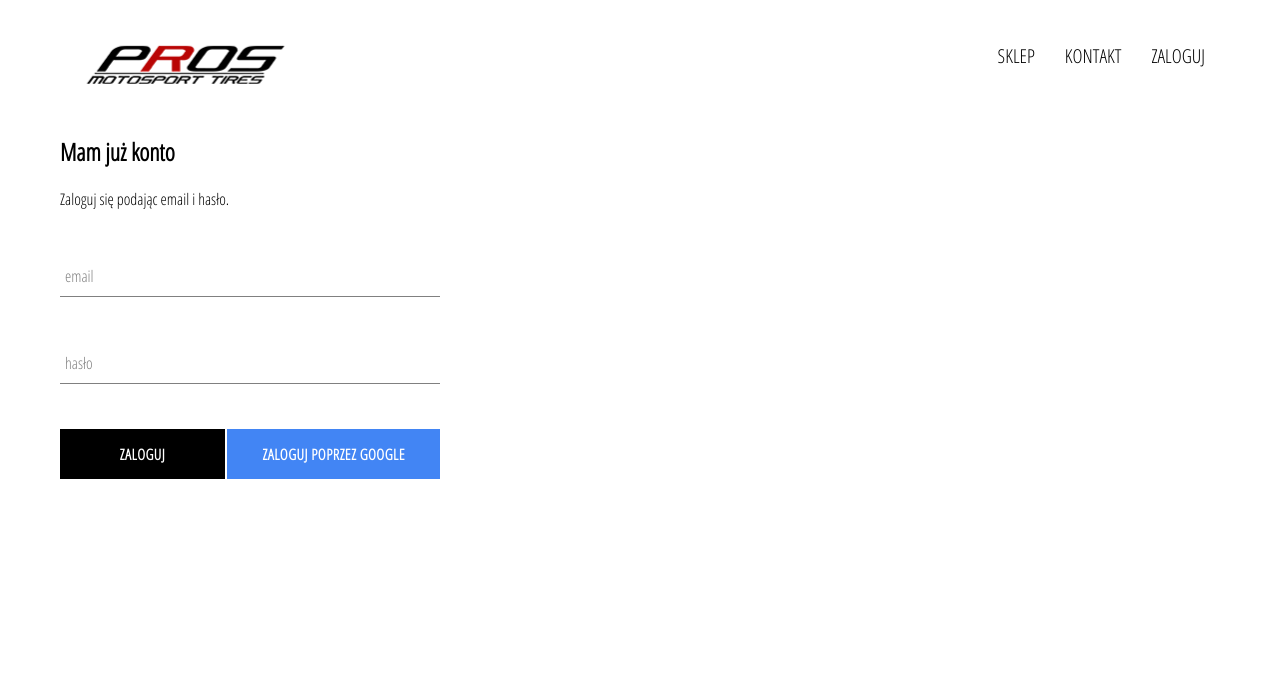
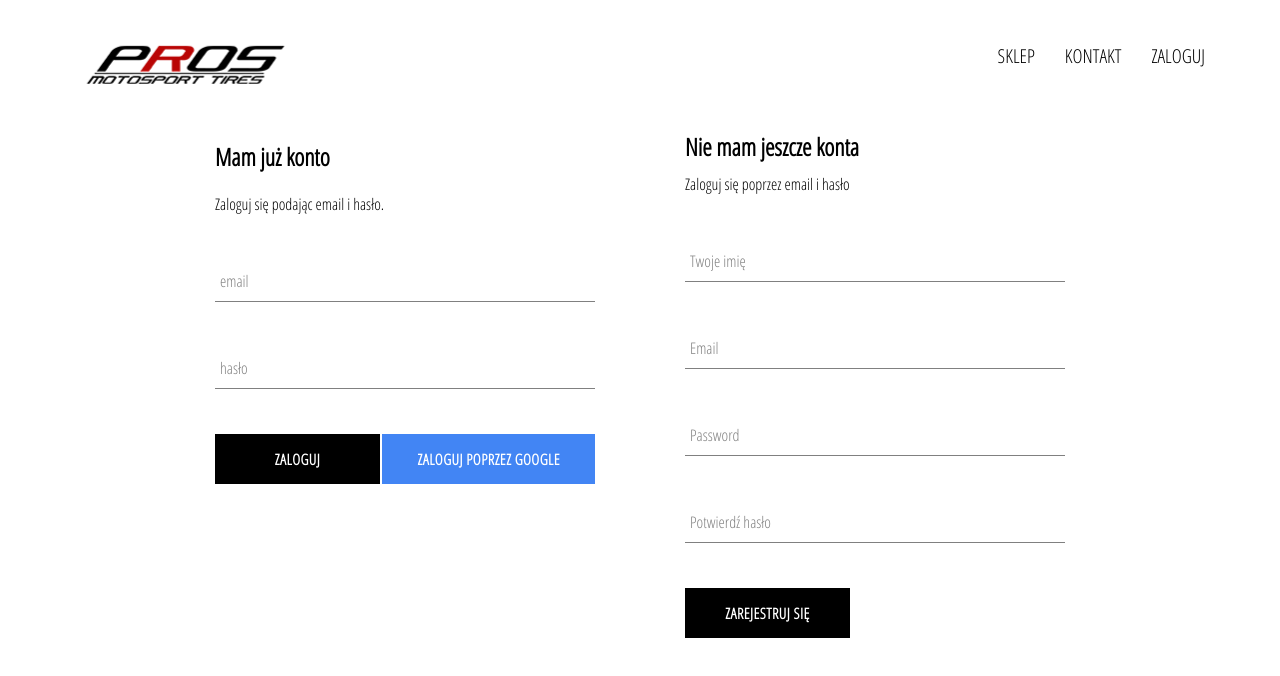
Before and after one commit to agakadela/ecoomerce_shop, a React (Create React App) app in the folder pros/: page /logowanie in a window 1280 px wide. Shown: the top 676 px of the page. Built offline with nearby package versions, Linux system fonts and the light colour scheme; no server answers.

Commit message:
implemented firebase utils with sign up form

```diff
--- a/pros/src/App.js
+++ b/pros/src/App.js
@@ -6,19 +6,32 @@
 import HomePage from './pages/homepage/homepage.component';
 import ShopPage from './pages/shop/shop.component';
 import Header from './components/header/header.component';
-import SignInAndSignUpPage from './pages/sing-in-and-sign-up/sing-in-and-sign-up.component';
-import { auth } from './firebase/firebase.utils';
+import SignInAndSignUpPage from './pages/sign-in-and-sign-up/sign-in-and-sign-up.component';
+import { auth, createUserProfileDocument } from './firebase/firebase.utils';
 
 class App extends Component {
-  constructor() {
-    super();
-    this.state = {
-      currentUser: null
-    };
-  }
+  state = {
+    currentUser: null
+  };
+
+  unsubscribeFromAuth = null;
+
   componentDidMount() {
-    this.unsubscribeFromAuth = auth.onAuthStateChanged(user => {
-      this.setState({ currentUser: user });
+    this.unsubscribeFromAuth = auth.onAuthStateChanged(async userAuth => {
+      if (userAuth) {
+        const userRef = await createUserProfileDocument(userAuth);
+
+        userRef.onSnapshot(snapShot => {
+          this.setState({
+            currentUser: {
+              id: snapShot.id,
+              ...snapShot.data()
+            }
+          });
+        });
+      } else {
+        this.setState({ currentUser: userAuth });
+      }
     });
   }
 
--- a/pros/src/components/sign-in/sign-in.component.jsx
+++ b/pros/src/components/sign-in/sign-in.component.jsx
@@ -8,13 +8,10 @@
 import './sign-in.styles.scss';
 
 class SignIn extends Component {
-  constructor(props) {
-    super(props);
-    this.state = {
-      email: '',
-      password: ''
-    };
-  }
+  state = {
+    email: '',
+    password: ''
+  };
 
   handleSubmit = event => {
     event.preventDefault();
--- /dev/null
+++ b/pros/src/components/sign-up/sign-up.component.jsx
@@ -0,0 +1,94 @@
+import React, { Component } from 'react';
+
+import FormInput from '../form-input/form-input.component';
+import CustomButton from '../custom-button/custom-button.component';
+
+import { auth, createUserProfileDocument } from '../../firebase/firebase.utils';
+
+import './sign-up.styles.scss';
+
+class SignUp extends Component {
+  state = {
+    displayName: '',
+    email: '',
+    password: '',
+    confirmPassword: ''
+  };
+
+  handleSubmit = async event => {
+    event.preventDefault();
+    const { displayName, email, password, confirmPassword } = this.state;
+
+    if (password !== confirmPassword) {
+      alert('hasła nie pasują');
+      return;
+    }
+
+    try {
+      const { user } = await auth.createUserWithEmailAndPassword(
+        email,
+        password
+      );
+      await createUserProfileDocument(user, { displayName });
+      this.setState({
+        displayName: '',
+        email: '',
+        password: '',
+        confirmPassword: ''
+      });
+    } catch (error) {
+      console.log(error);
+    }
+  };
+
+  handleChange = event => {
+    const { name, value } = event.target;
+    this.setState({ [name]: value });
+  };
+  render() {
+    const { displayName, email, password, confirmPassword } = this.state;
+    return (
+      <div className='sign-up'>
+        <h2 className='title'>Nie mam jeszcze konta</h2>
+        <span>Zaloguj się poprzez email i hasło</span>
+        <form className='sign-up-form' onSubmit={this.handleSubmit}>
+          <FormInput
+            type='text'
+            name='displayName'
+            value={displayName}
+            onChange={this.handleChange}
+            label='Twoje imię'
+            required
+          ></FormInput>
+          <FormInput
+            type='email'
+            name='email'
+            value={email}
+            onChange={this.handleChange}
+            label='Email'
+            required
+          ></FormInput>
+          <FormInput
+            type='password'
+            name='password'
+            value={password}
+            onChange={this.handleChange}
+            label='Password'
+            required
+          ></FormInput>
+          <FormInput
+            type='password'
+            name='confirmPassword'
+            value={confirmPassword}
+            onChange={this.handleChange}
+            label='Potwierdź hasło'
+            required
+          ></FormInput>
+          <CustomButton type='submit'>Zarejestruj się</CustomButton>
+        </form>
+      </div>
+    );
+  }
+}
+
+export default SignUp;
--- /dev/null
+++ b/pros/src/components/sign-up/sign-up.styles.scss
@@ -0,0 +1,9 @@
+.sign-up {
+    display: flex;
+    flex-direction: column;
+    width: 380px;
+
+    .title {
+        margin: 10px 0;
+    }
+}
--- a/pros/src/firebase/firebase.utils.js
+++ b/pros/src/firebase/firebase.utils.js
@@ -13,6 +13,30 @@
   measurementId: 'G-GN6E7M2GX1'
 };
 
+export const createUserProfileDocument = async (userAuth, additionalData) => {
+  if (!userAuth) return;
+
+  const userRef = firestore.doc(`users/${userAuth.uid}`);
+  const snapShot = await userRef.get();
+  if (!snapShot.exists) {
+    const { displayName, email } = userAuth;
+    const createdAt = new Date();
+
+    try {
+      await userRef.set({
+        displayName,
+        email,
+        createdAt,
+        ...additionalData
+      });
+    } catch (error) {
+      console.log('error creating user', error);
+    }
+  }
+  return userRef;
+  console.log(snapShot);
+};
+
 firebase.initializeApp(config);
 
 export const auth = firebase.auth();
--- a/pros/src/pages/sing-in-and-sign-up/sing-in-and-sign-up.component.jsx
+++ b/pros/src/pages/sign-in-and-sign-up/sign-in-and-sign-up.component.jsx
@@ -1,12 +1,15 @@
 import React from 'react';
 
 import SignIn from '../../components/sign-in/sign-in.component';
-import './sing-in-and-sign-up.styles.scss';
+import SignUp from '../../components/sign-up/sign-up.component';
+
+import './sign-in-and-sign-up.styles.scss';
 
 const SignInAndSignUpPage = () => {
   return (
     <div className='sign-in-and-sign-up'>
       <SignIn />
+      <SignUp />
     </div>
   );
 };
--- /dev/null
+++ b/pros/src/pages/sign-in-and-sign-up/sign-in-and-sign-up.styles.scss
@@ -0,0 +1,6 @@
+.sign-in-and-sign-up {
+    width: 850px;
+    display: flex;
+    justify-content: space-between;
+    margin: 30px auto;
+}
```
Also changed, not shown: pros/src/pages/sing-in-and-sign-up/sing-in-and-sign-up.styles.scss (deleted).
